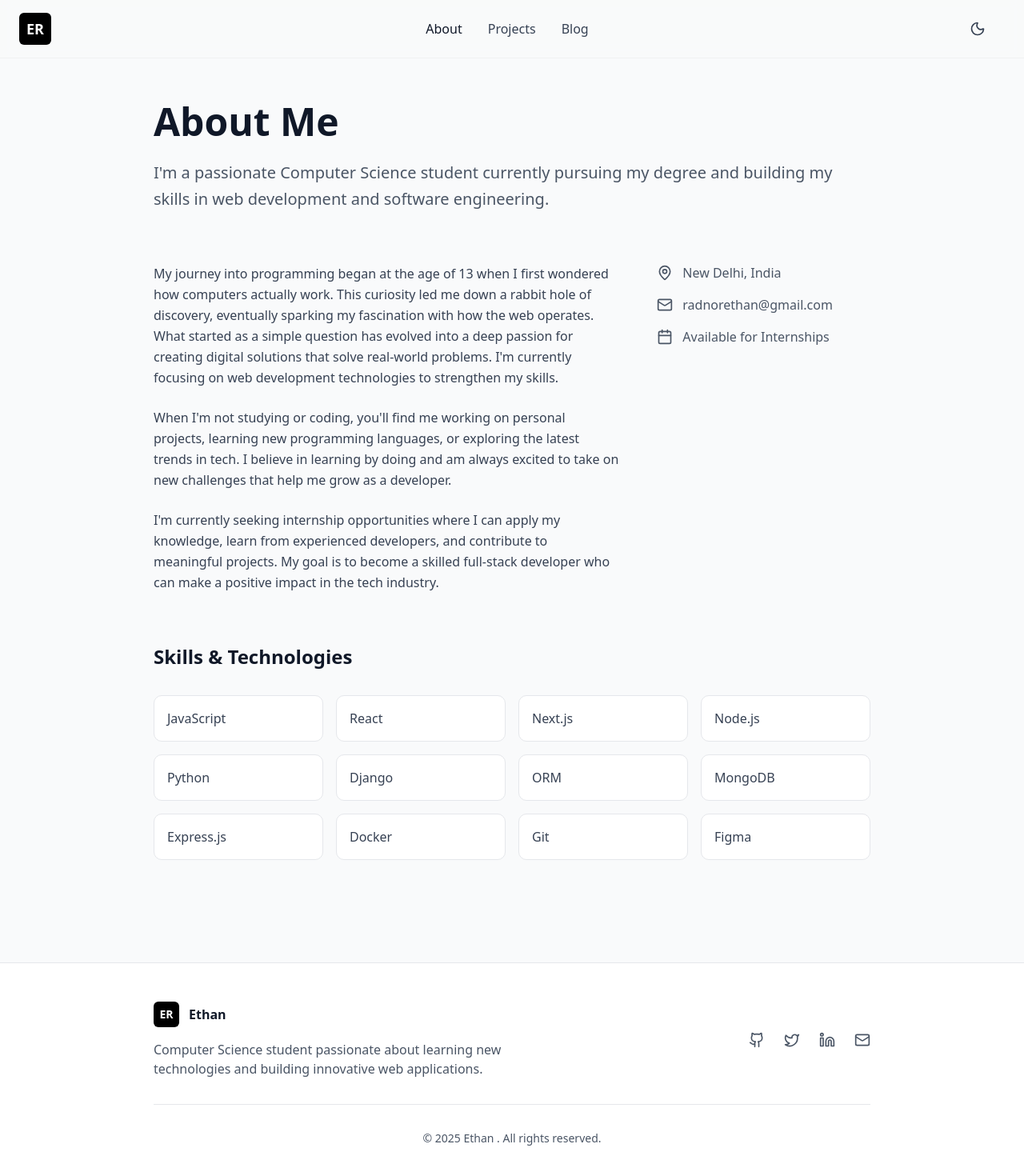
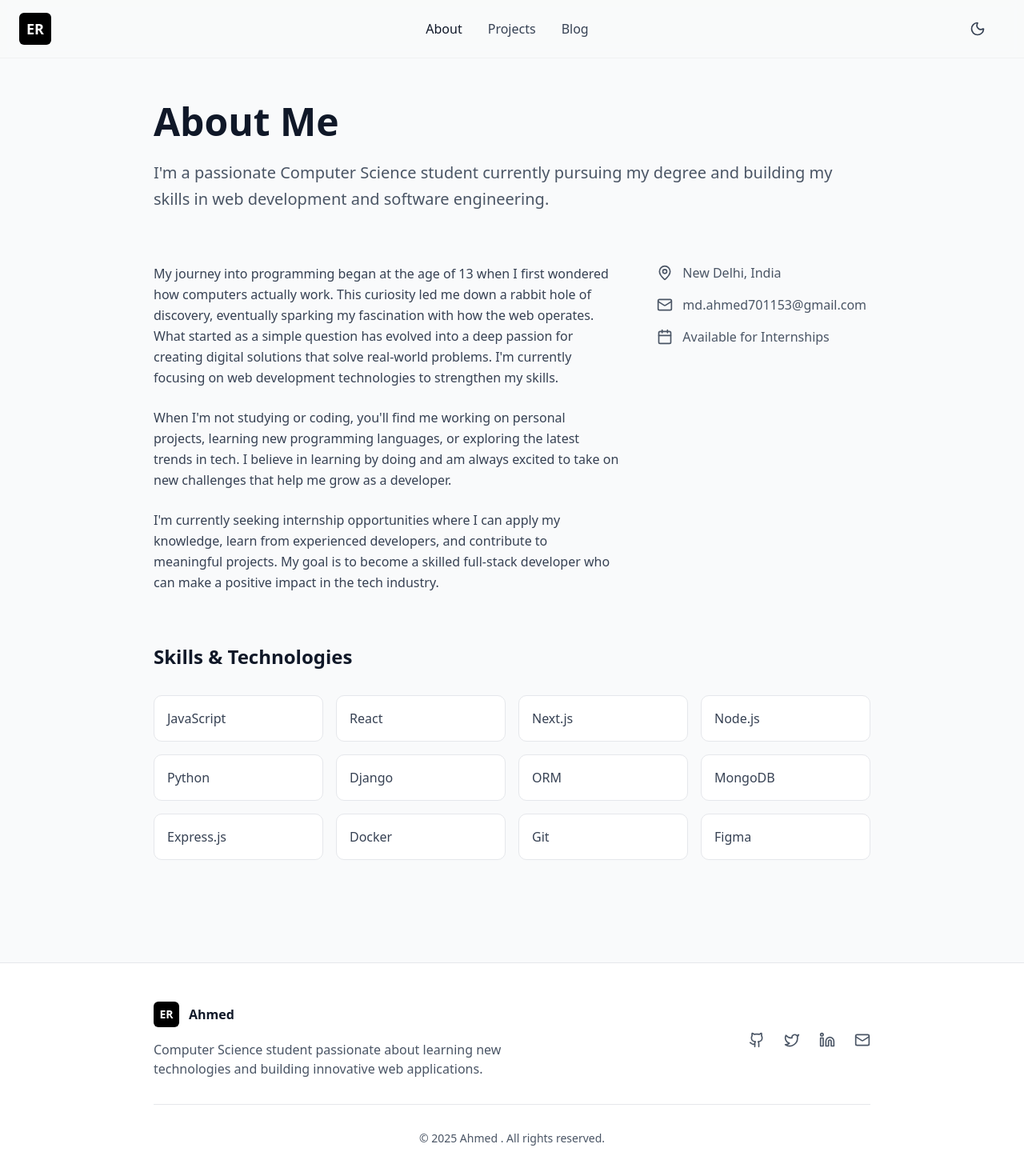
Before and after one commit to lsahmed/home.dev, a Next.js app: page /about in a window 1280 px wide. Shown: the top 1470 px of the page at 80% size. Built offline with nearby package versions, Linux system fonts and the light colour scheme.

Commit message:
reverted to old name

```diff
--- a/app/about/page.jsx
+++ b/app/about/page.jsx
@@ -85,7 +85,7 @@ export default function About() {
                 </div>
                 <div className="flex items-center text-gray-600 dark:text-gray-400">
                   <Mail className="w-5 h-5 mr-3" />
-                  <span><a href="mailto://radnorethan@gmail.com">radnorethan@gmail.com</a></span>
+                  <span><a href="mailto://md.ahmed701153@gmail.com">md.ahmed701153@gmail.com</a></span>
                 </div>
                 <div className="flex items-center text-gray-600 dark:text-gray-400">
                   <Calendar className="w-5 h-5 mr-3" />
--- a/app/layout.jsx
+++ b/app/layout.jsx
@@ -1,25 +1,25 @@
 import "./globals.css"
 
 export const metadata = {
-  title: "Ethan  - Computer Science Student",
+  title: "Ahmed  - Computer Science Student",
   description:
     "Computer Science student passionate about web development, specializing in React, Next.js, and modern web technologies.",
-  keywords: ["Ethan ", "Computer Science Student", "Web Developer", "React", "Next.js", "Web Development"],
-  authors: [{ name: "Ethan " }],
-  creator: "Ethan ",
+  keywords: ["Ahmed ", "Computer Science Student", "Web Developer", "React", "Next.js", "Web Development"],
+  authors: [{ name: "Ahmed " }],
+  creator: "Ahmed ",
   openGraph: {
     type: "website",
     locale: "en_US",
     url: "https://lsahmed.tech",
-    title: "Ethan  - Computer Science Student",
+    title: "Ahmed  - Computer Science Student",
     description: "Computer Science student passionate about web development and building innovative projects",
-    siteName: "Ethan ",
+    siteName: "Ahmed ",
   },
   twitter: {
     card: "summary_large_image",
-    title: "Ethan  - Computer Science Student",
+    title: "Ahmed  - Computer Science Student",
     description: "Computer Science student passionate about web development and building innovative projects",
-    creator: "@ethanradnora",
+    creator: "@Ahmedradnora",
   },
 }
 
--- a/components/footer.jsx
+++ b/components/footer.jsx
@@ -11,7 +11,7 @@ export default function Footer() {
                 <div className="w-8 h-8 bg-black dark:bg-white rounded-sm flex items-center justify-center mr-3">
                   <span className="text-white dark:text-black font-bold text-sm">ER</span>
                 </div>
-                <span className="text-gray-900 dark:text-white font-semibold">Ethan </span>
+                <span className="text-gray-900 dark:text-white font-semibold">Ahmed </span>
               </div>
               <p className="text-gray-600 dark:text-gray-400 max-w-md">
                 Computer Science student passionate about learning new technologies and building innovative web applications.
@@ -28,7 +28,7 @@ export default function Footer() {
                 <Github className="w-5 h-5" />
               </a>
               <a
-                href="https://x.com/ethanradnor"
+                href="https://x.com/Ahmedradnor"
                 className="text-gray-600 dark:text-gray-400 hover:text-gray-900 dark:hover:text-white transition-colors"
                 target="_blank"
                 aria-label="Twitter"
@@ -44,7 +44,7 @@ export default function Footer() {
                 <Linkedin className="w-5 h-5" />
               </a>
               <a
-                href="mailto:radnorethan@gmail.com"
+                href="mailto:md.ahmed701153@gmail.com"
                 className="text-gray-600 dark:text-gray-400 hover:text-gray-900 dark:hover:text-white transition-colors"
                 target="_blank"
                 aria-label="Email"
@@ -56,7 +56,7 @@ export default function Footer() {
 
           <div className="border-t border-gray-200 dark:border-gray-700 mt-8 pt-8 text-center">
             <p className="text-gray-600 dark:text-gray-400 text-sm">
-              © {new Date().getFullYear()} Ethan . All rights reserved.
+              © {new Date().getFullYear()} Ahmed . All rights reserved.
             </p>
           </div>
         </div>
--- a/components/hero.jsx
+++ b/components/hero.jsx
@@ -9,7 +9,7 @@ export default function Hero() {
           </h1>
 
           <p className="text-lg md:text-xl text-gray-600 dark:text-gray-300 max-w-2xl leading-relaxed">
-            I'm Ethan , a Computer Science student passionate about building exceptional digital
+            I'm Ahmed , a Computer Science student passionate about building exceptional digital
             experiences. Currently learning modern web technologies and working on innovative projects.
           </p>
 
```
Also changed, not shown: 1 other file (tests, documents, lock files or other folders).
